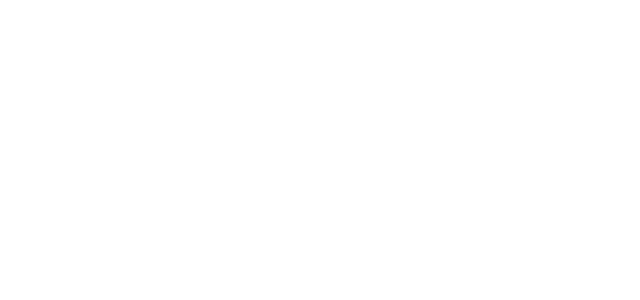
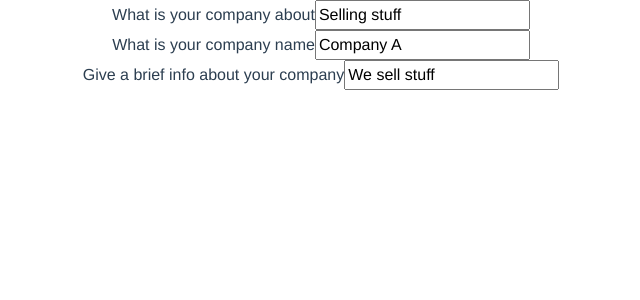
Before and after one commit to yungjas/IS442-Quantum-VMS, a Vue app in the folder frontend/: page /showWorkflowForm in a window 1280 px wide. Before the commit this address had no page. Shown: the top 300 px of the page, without its empty margins (349-989 px from the left). Built offline with nearby package versions, Linux system fonts and the light colour scheme.

Commit message:
ShowWorkflowForm Update #1
- Ability to display Text question and answer

todo:
 - display questions with radio
- display questions with checkbox

```diff
--- a/frontend/src/router/index.js
+++ b/frontend/src/router/index.js
@@ -13,6 +13,7 @@ import CreateWorkflow from '../views/CreateWorkflow.vue'
 import EditWorkflow from '../views/EditWorkflow.vue'
 import ViewForm from '../views/ViewForm.vue'
 import CreateForm from '../views/CreateForm.vue'
+import ShowWorkflowForm from '../views/ShowWorkflowForm.vue'
 
 
 const routes = [
@@ -89,8 +90,12 @@ const routes = [
     path: '/createForm',
     name: 'CreateForm',
     component: CreateForm
-
-  }
+  },
+  {
+    path: '/showWorkflowForm',
+    name: 'ShowWorkflowForm',
+    component: ShowWorkflowForm
+  },
 ]
 
 const router = createRouter({
--- /dev/null
+++ b/frontend/src/views/ShowWorkflowForm.vue
@@ -0,0 +1,186 @@
+<template>
+
+  <div>
+    <div id="forms">
+
+    </div>
+  </div>
+
+</template>
+
+
+<script>
+
+export default {
+  name: 'CreateForm',
+  data () {
+      return {
+        jsonData: null,
+        form: null,
+
+      }
+  },
+  methods:
+  {
+    showForm()
+    {
+        console.log("populating form\n=========================")
+        console.log("adding answer");
+
+        console.log(this.jsonData);
+
+        var formObj = this.jsonData.form;
+        var userObj = this.jsonData.user;
+        var questionResponseInfo = this.jsonData.questionResponseInfo;
+
+        console.log("=========================")
+        console.log("formObj:")
+        console.log(formObj);
+        console.log("=========================")
+        console.log("userObj:")
+        console.log(userObj);
+        console.log("=========================")
+        console.log("questionResponseInfo:")
+        console.log(questionResponseInfo);
+        console.log("=========================")
+
+        for(var i in questionResponseInfo)
+        {
+          var questionResponseObj = questionResponseInfo[i];
+          console.log(questionResponseObj);
+          var questionType = questionResponseObj.questionType;
+
+          if(questionType.toLowerCase() === "text")
+          {
+            console.log("text");
+            var inputNameField = document.createElement('label');
+            inputNameField.innerHTML = questionResponseObj.questionText;
+            this.form.appendChild(inputNameField);
+
+            var inputValueField = document.createElement('input');
+            inputValueField.setAttribute('type','text');
+            inputValueField.setAttribute('size',20);
+            inputValueField.setAttribute('name', questionResponseObj.questionResponse.inputName);
+            inputValueField.setAttribute('value', questionResponseObj.questionResponse.inputValue);
+            this.form.appendChild(inputValueField);
+          }
+          else if(questionType.toLowerCase() === "radio")
+          {
+            console.log("radio");
+          }
+          else if(questionType.toLowerCase() === "checkbox")
+          {
+            console.log("checkbox");
+          }
+          else
+          {
+            console.log("error: unknown question type for array index" + i);
+          }
+
+          this.form.appendChild(document.createElement('br'));
+
+        }
+
+
+
+        // console.log(document.getElementById('forms'));
+
+        // var inputNameField = document.createElement('input');
+        // inputNameField.setAttribute('type','text');
+        // inputNameField.setAttribute('name','answersArray[]');
+        // inputNameField.setAttribute('siz',50);
+        // inputNameField.setAttribute('placeholder','Input Name');
+        // this.answerArray.appendChild(inputNameField);
+
+        // var inputValueField = document.createElement('input');
+        // inputValueField.setAttribute('type','text');
+        // inputValueField.setAttribute('name','answersArray[]');
+        // inputValueField.setAttribute('siz',50);
+        // inputValueField.setAttribute('placeholder','Input Value');
+        // this.answerArray.appendChild(inputValueField);
+
+        // this.answerArray.appendChild(document.createElement('br'));
+        // this.answerArray.appendChild(document.createElement('br'));
+    },
+  },
+  mounted()
+  {
+    document.onreadystatechange = () => {
+      if (document.readyState == "complete")
+      {
+          this.form = document.getElementById('forms');
+          this.showForm();
+      }
+  }
+},
+  created()
+  {
+    this.jsonData = {
+            "form": {
+                "formId": "641ffa3d49fc9d3a6e53ef4f",
+                "formName": "form for company evaluation",
+                "formNo": "form6",
+                "revisionNo": 1,
+                "lastEdited": "22/03/2023",
+                "dateSubmitted": "27/03/2023"
+            },
+            "user": {
+                "userId": "6405860aebf7433ec5f4b578",
+                "email": "companyA@abcd.com",
+                "username": "companyA"
+            },
+            "questionResponseInfo": [
+                {
+                    "questionId": "641ffa3d49fc9d3a6e53ef4c",
+                    "answerChoices": null,
+                    "questionResponse": {
+                        "inputName": "",
+                        "inputValue": "Selling stuff"
+                    },
+                    "questionType": "text",
+                    "questionText": "What is your company about"
+                },
+                {
+                    "questionId": "641ffa3d49fc9d3a6e53ef4c",
+                    "answerChoices": null,
+                    "questionResponse": {
+                        "inputName": "companyName",
+                        "inputValue": "Company A"
+                    },
+                    "questionType": "text",
+                    "questionText": "What is your company name"
+                },
+                {
+                    "questionId": "641ffa3d49fc9d3a6e53ef4c",
+                    "answerChoices": null,
+                    "questionResponse": {
+                        "inputName": "companyInfo",
+                        "inputValue": "We sell stuff"
+                    },
+                    "questionType": "text",
+                    "questionText": "Give a brief info about your company"
+                },
+                {
+                    "questionId": "641ffa3d49fc9d3a6e53ef4d",
+                    "answerChoices": [
+                        {
+                            "inputName": "Poor",
+                            "inputValue": "1"
+                        },
+                        {
+                            "inputName": "Good",
+                            "inputValue": "2"
+                        }
+                    ],
+                    "questionResponse": {
+                        "inputName": "Poor",
+                        "inputValue": "1"
+                    },
+                    "questionType": "radio",
+                    "questionText": "safety rating"
+                }
+            ]
+        };
+  },
+}
+</script>
```
